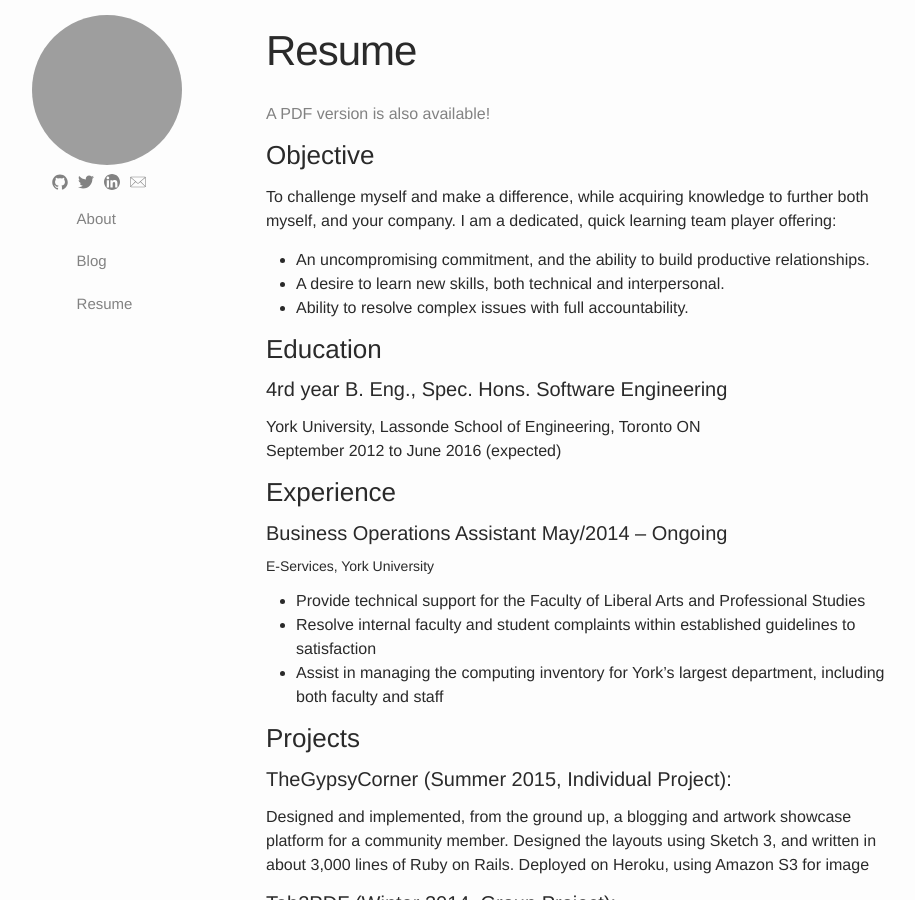
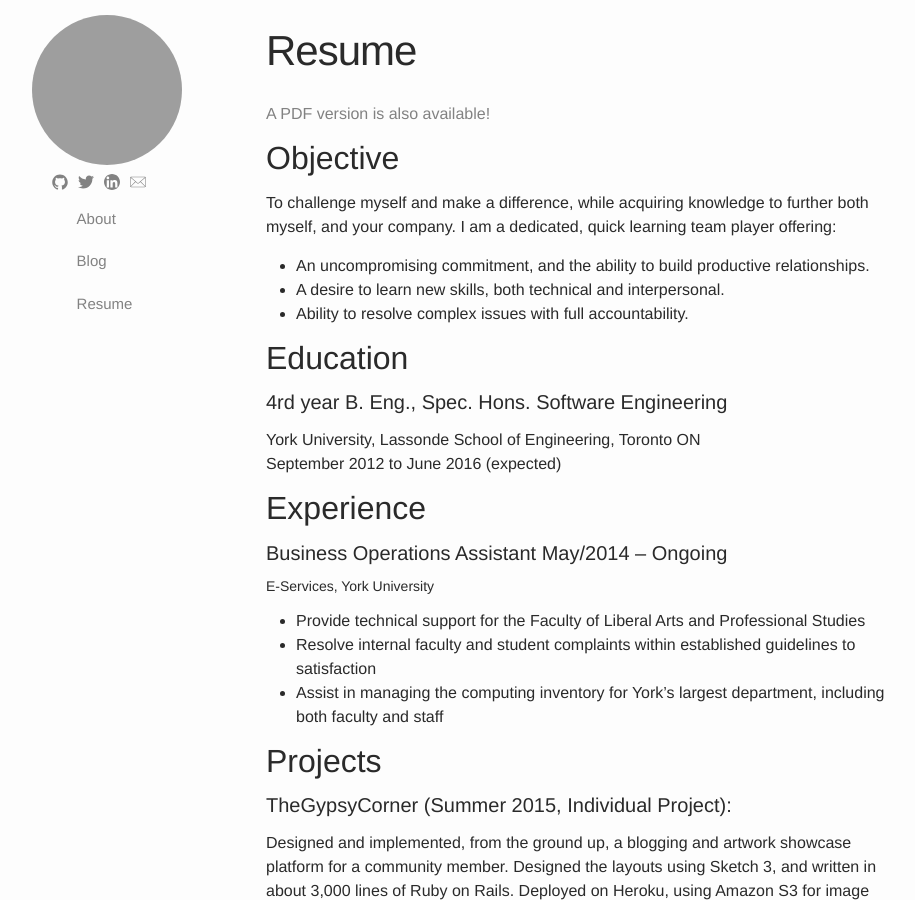
Before and after one commit to skylerto/skylerto.github.io, a Jekyll site: the page built from resume.md, in a window 1280 px wide and 900 px high. Shown: the whole window, without its empty margins (159-1074 px from the left). Built offline with Jekyll 4.4.1, drawn with Linux system fonts in a browser that asks for light colours; grey boxes are pictures that could not be loaded.

```diff
--- a/resume.md
+++ b/resume.md
@@ -5,20 +5,20 @@ permalink: /resume/
 ---
 [A PDF version is also available!](../docs/resume--skyler-layne.pdf)
 
-### Objective
+## Objective
 To challenge myself and make a difference, while acquiring knowledge to further both myself, and your company.
 I am a dedicated, quick learning team player offering:
  - An uncompromising commitment, and the ability to build productive relationships.
  - A desire to learn new skills, both technical and interpersonal.
  - Ability to resolve complex issues with full accountability.
 
-### Education
+## Education
 
 #### 4rd year B. Eng., Spec. Hons. Software Engineering
 York University, Lassonde School of Engineering, Toronto ON
 September 2012 to June 2016 (expected)
 
-### Experience
+## Experience
 
 #### Business Operations Assistant May/2014 – Ongoing
 
@@ -29,7 +29,7 @@ satisfaction
  - Assist in managing the computing inventory for York’s largest department, including
 both faculty and staff
 
-### Projects
+## Projects
 
 #### TheGypsyCorner (Summer 2015, Individual Project):
 Designed and implemented, from the ground up, a blogging and artwork showcase
@@ -42,7 +42,7 @@ Implemented a Java application to convert ASCII guitar tabs into a PDF document
  the iText framework. Tested using Test driven development via the JUnit testing
  framework.
 
-### Technical Proficiencies
+## Technical Proficiencies
 
 #### Languages
 Java (JDK8, Applets and Applications, Java Swing, JSP), C, Ruby, Javascript, Eiffel, MySQL
```
